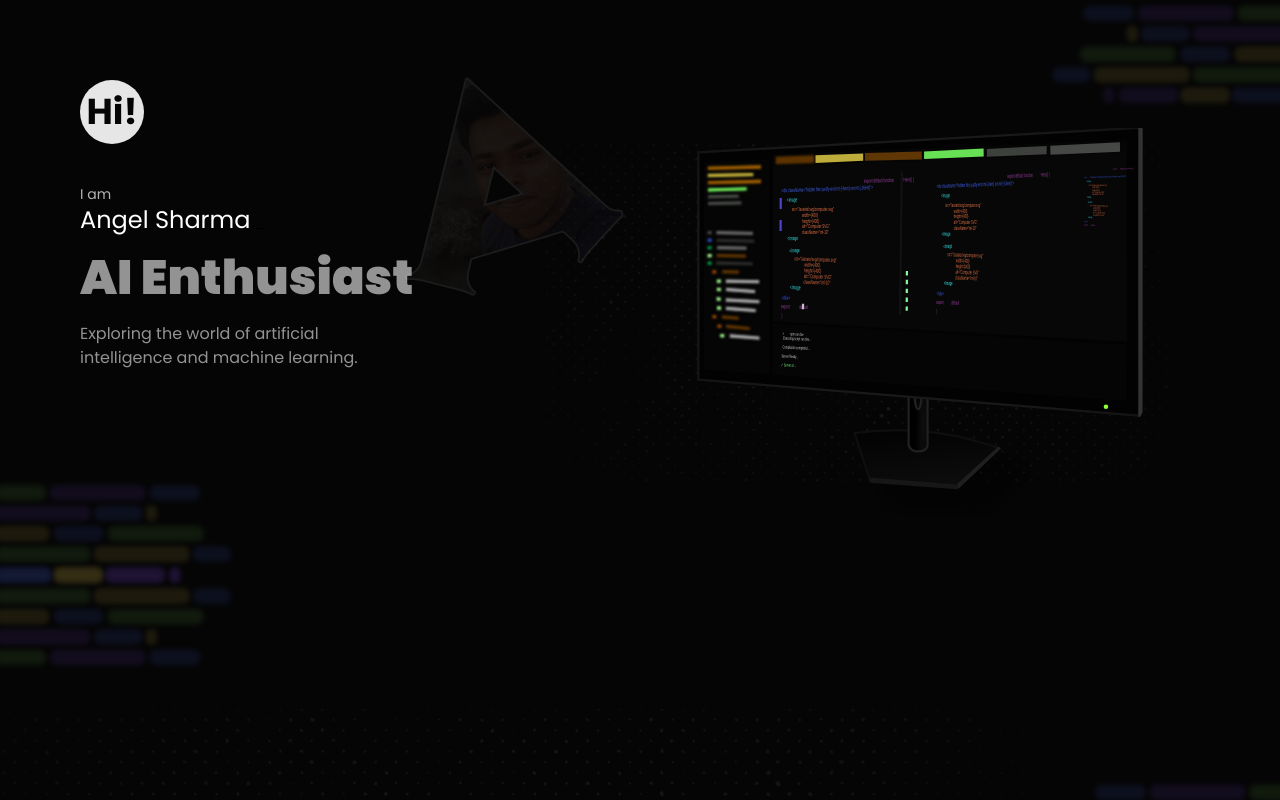
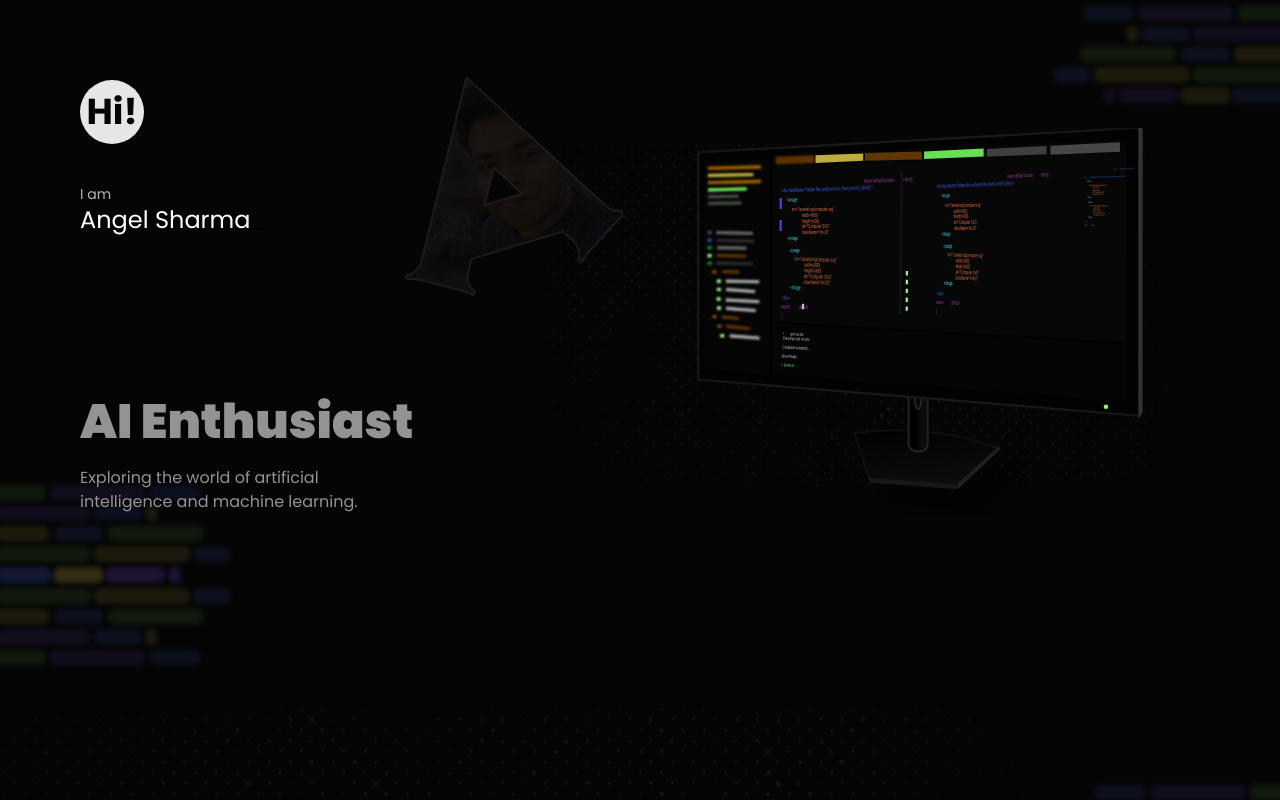
Before and after one commit to angel-dev-cse/angel-dev-cse.github.io, a Next.js app: page / in a window 1280 px wide. Shown: the top 800 px of the page. Built offline with nearby package versions, Linux system fonts and the light colour scheme.

Commit message:
minor fixes

```diff
--- a/app/globals.css
+++ b/app/globals.css
@@ -72,8 +72,6 @@ body {
     width: 10px;
   }
 
-
-
   #card-container::-webkit-scrollbar-corner {
     background: transparent;
   }
--- a/app/pages/Hero.tsx
+++ b/app/pages/Hero.tsx
@@ -139,7 +139,7 @@ export default function Hero() {
             />
           </div>
 
-        <div className="mb-10 m:mt-36 sm:mb-48">
+        <div className="mb-10 sm:mt-36 sm:mb-48">
           <motion.div
             initial={{ opacity: 0, y: 50 }}
             animate={taglineControls}
```
